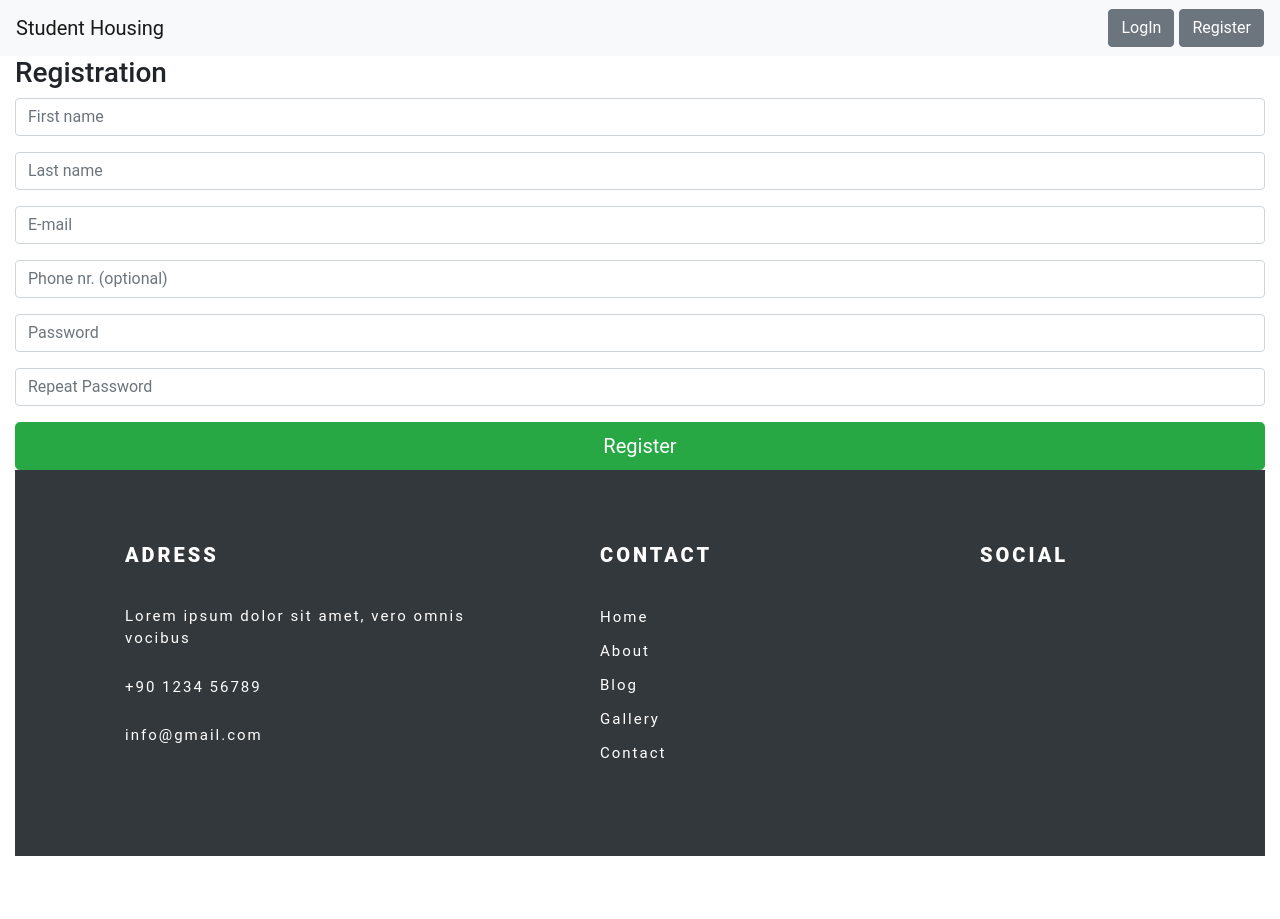
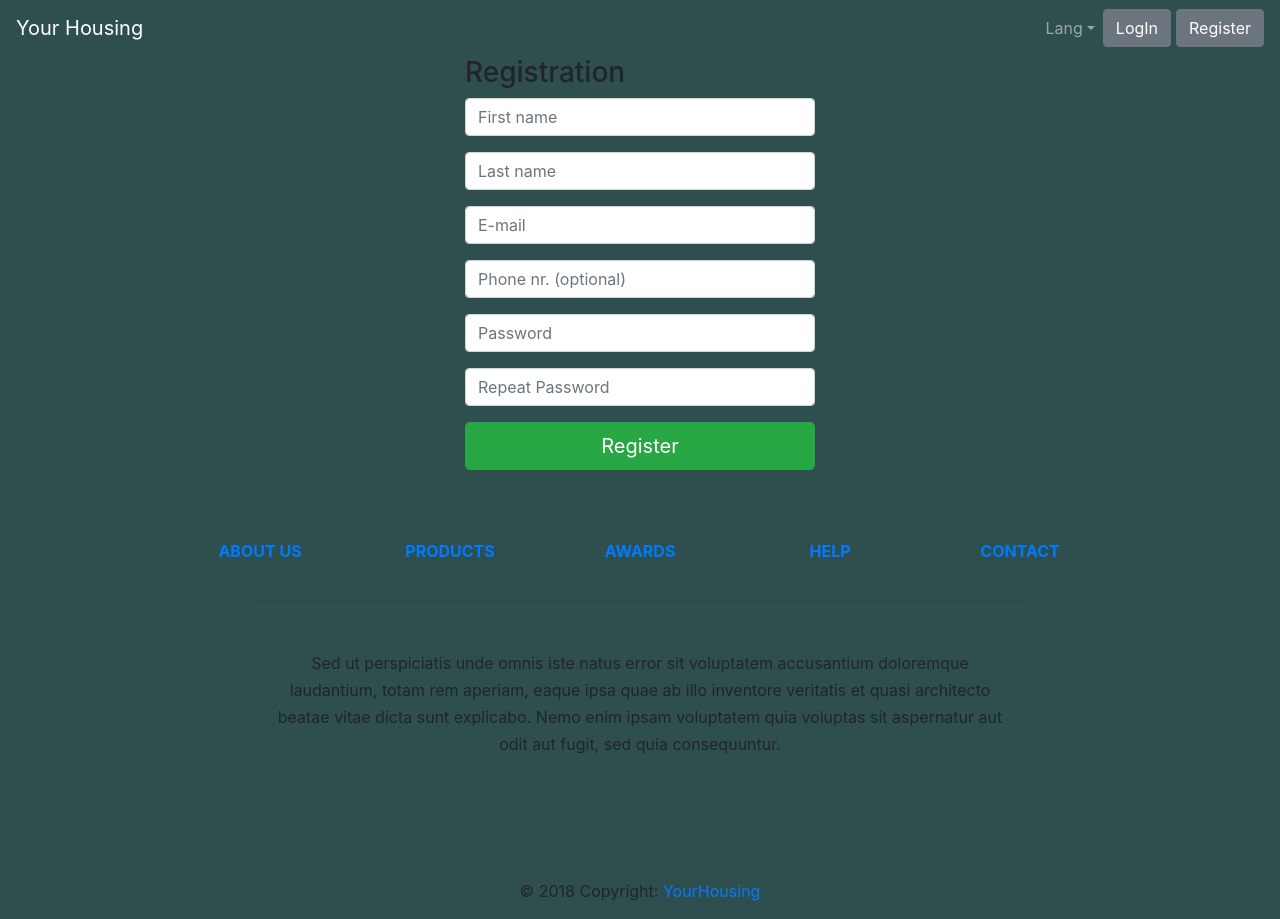
Before and after one commit to EddyKr/housing-app, a Vue app: page /#/register in a window 1280 px wide. Before the commit the page ends 856 px from the top, so only its background shows below. Built offline with nearby package versions, Linux system fonts and the light colour scheme.

Commit message:
login & regestration bootstrap fixed, changed footer & navbar. Background image still has to be solved

```diff
--- a/src/App.vue
+++ b/src/App.vue
@@ -1,12 +1,14 @@
 <template>
-<div>
+<div >
 <top-nav-bar/>
-<b-container fluid>
 
     <router-view/>
-    <my-footer/>
-</b-container>
+
+
+
+  <my-footer/>
 </div>
+
 </template>
 
 <script>
@@ -24,6 +26,7 @@
 </script>
 
 <style>
+
     #app {
         font-family: 'Avenir', Helvetica, Arial, sans-serif;
         -webkit-font-smoothing: antialiased;
--- /dev/null
+++ b/src/components/banner.vue
@@ -0,0 +1,87 @@
+<template>
+  <div id="divMN">
+    <b-carousel id="carousel1"
+                style="text-shadow: 1px 1px 2px #333;"
+                background="#ababab"
+                :interval="4000"
+                img-width="1024"
+                img-height="480"
+                v-model="slide"
+                @sliding-start="onSlideStart"
+                @sliding-end="onSlideEnd"
+    >
+
+      <!-- Text slides with image -->
+      <b-carousel-slide
+                        img-src="https://scontent-ams3-1.xx.fbcdn.net/v/t31.0-8/22550380_1686967227981165_3966190760440151229_o.jpg?_nc_cat=0&oh=0f0520f5ccb3c68e9db6c64ef236be46&oe=5B7827FC"
+
+      >
+      <div class="row fixed-top">
+      <b-container class="bv-example-row ">
+    <b-row class="text-center">
+        <b-col></b-col>
+        <b-col cols="8">
+
+          <h1>Welcome at YourHousing</h1>
+           <h4>Feel free to explore available listnings or post one yourself</h4>
+
+        </b-col>
+        <b-col></b-col>
+    </b-row>
+    <b-row class="text-center">
+        <b-col></b-col>
+        <b-col cols="8">
+
+          <input type="text" class="form-control"  placeholder="City/Address/etc..." >
+
+
+
+        </b-col>
+        <span class="input-group-addon">
+                        <b-button type="submit">
+                            Search
+                        </b-button>
+                    </span>
+        <b-col></b-col>
+    </b-row>
+</b-container>
+</div>
+
+
+
+
+
+
+</b-carousel-slide>
+
+
+    </b-carousel>
+
+
+
+  </div>
+</template>
+
+<script>
+export default {
+  data () {
+    return {
+      slide: 0,
+      sliding: null
+    }
+  },
+  methods: {
+    onSlideStart (slide) {
+      this.sliding = true
+    },
+    onSlideEnd (slide) {
+      this.sliding = false
+    }
+  }
+}
+</script>
+<!-- carousel-1.vue -->
+
+<style>
+
+</style>
--- a/src/components/footer.vue
+++ b/src/components/footer.vue
@@ -1,80 +1,122 @@
 <template>
-<footer>
-     <div class="container">
-       <div class="row">
 
-                <div class="col-lg-5 col-md-5 col-sm-4 col-xs-12">
-                    <ul class="adress">
-                         <span>Adress</span>
-                         <li>
-                            <p>Lorem ipsum dolor sit amet, vero omnis vocibus</p>
-                          </li>
+<!-- Footer -->
+<footer class="page-footer font-small indigo mt-4">
 
-                          <li>
-                            <p>+90 1234 56789</p>
-                          </li>
+  <!-- Footer Links -->
+  <div class="container">
 
-                          <li>
-                            <p>info@gmail.com</p>
-                          </li>
-                     </ul>
-                </div>
+    <!-- Grid row-->
+    <div class="row text-center d-flex justify-content-center pt-5 mb-3">
 
-                <div class="col-lg-4 col-md-4 col-sm-4 col-xs-12">
-                    <ul class="contact">
-                         <span>Contact</span>
-                         <li>
-                            <a href="#">Home</a>
-                          </li>
+      <!-- Grid column -->
+      <div class="col-md-2 mb-3">
+        <h6 class="text-uppercase font-weight-bold">
+          <a href="#!">About us</a>
+        </h6>
+      </div>
+      <!-- Grid column -->
 
-                          <li>
-                             <a href="#">About</a>
-                          </li>
+      <!-- Grid column -->
+      <div class="col-md-2 mb-3">
+        <h6 class="text-uppercase font-weight-bold">
+          <a href="#!">Products</a>
+        </h6>
+      </div>
+      <!-- Grid column -->
 
-                          <li>
-                            <a href="#">Blog</a>
-                          </li>
+      <!-- Grid column -->
+      <div class="col-md-2 mb-3">
+        <h6 class="text-uppercase font-weight-bold">
+          <a href="#!">Awards</a>
+        </h6>
+      </div>
+      <!-- Grid column -->
 
-                          <li>
-                             <a href="#">Gallery </a>
-                          </li>
+      <!-- Grid column -->
+      <div class="col-md-2 mb-3">
+        <h6 class="text-uppercase font-weight-bold">
+          <a href="#!">Help</a>
+        </h6>
+      </div>
+      <!-- Grid column -->
 
-                          <li>
-                            <a href="#">Contact</a>
-                         </li>
-                    </ul>
-                </div>
+      <!-- Grid column -->
+      <div class="col-md-2 mb-3">
+        <h6 class="text-uppercase font-weight-bold">
+          <a href="#!">Contact</a>
+        </h6>
+      </div>
+      <!-- Grid column -->
 
-                <div class="col-lg-3 col-md-3 col-sm-4 col-xs-12">
-                   <ul class="social">
-                              <span>Social</span>
-                               <li>
-                                    <a href="#"><i class="fa fa-facebook fa-2x"></i></a>
-                               </li>
+    </div>
+    <!-- Grid row-->
+    <hr class="rgba-white-light" style="margin: 0 15%;">
 
-                               <li>
-                                    <a href="#"><i class="fa fa-github fa-2x"></i></a>
-                               </li>
+    <!-- Grid row-->
+    <div class="row d-flex text-center justify-content-center mb-md-0 mb-4">
 
-                               <li>
-                                    <a href="#"><i class="fa fa-linkedin fa-2x"></i></a>
-                               </li>
+      <!-- Grid column -->
+      <div class="col-md-8 col-12 mt-5">
+        <p style="line-height: 1.7rem">Sed ut perspiciatis unde omnis iste natus error sit voluptatem accusantium doloremque laudantium, totam rem aperiam, eaque ipsa quae ab illo inventore veritatis et quasi architecto beatae vitae dicta sunt explicabo. Nemo enim ipsam voluptatem quia voluptas sit aspernatur aut odit aut fugit, sed quia consequuntur.</p>
+      </div>
+      <!-- Grid column -->
 
-                               <li>
-                                    <a href="#"><i class="fa fa-tumblr fa-2x"></i></a>
-                               </li>
+    </div>
+    <!-- Grid row-->
+    <hr class="clearfix d-md-none rgba-white-light" style="margin: 10% 15% 5%;">
 
-                               <li>
-                                    <a href="#"><i class="fa fa-google-plus fa-2x"></i></a>
-                              </li>
+    <!-- Grid row-->
+    <div class="row pb-3">
 
-                     </ul>
-                </div>
+      <!-- Grid column -->
+      <div class="col-md-12">
 
+        <div class="mb-5 flex-center">
 
-           </div>
+          <!-- Facebook -->
+          <a class="fb-ic">
+            <i class="fa fa-facebook fa-lg white-text mr-md-4"> </i>
+          </a>
+          <!-- Twitter -->
+          <a class="tw-ic">
+            <i class="fa fa-twitter fa-lg white-text mr-md-4"> </i>
+          </a>
+          <!-- Google +-->
+          <a class="gplus-ic">
+            <i class="fa fa-google-plus fa-lg white-text mr-md-4"> </i>
+          </a>
+          <!--Linkedin -->
+          <a class="li-ic">
+            <i class="fa fa-linkedin fa-lg white-text mr-md-4"> </i>
+          </a>
+          <!--Instagram-->
+          <a class="ins-ic">
+            <i class="fa fa-instagram fa-lg white-text mr-md-4"> </i>
+          </a>
+          <!--Pinterest-->
+          <a class="pin-ic">
+            <i class="fa fa-pinterest fa-lg white-text"> </i>
+          </a>
+
         </div>
-    </footer>
+
+      </div>
+      <!-- Grid column -->
+
+    </div>
+    <!-- Grid row-->
+
+  </div>
+  <!-- Footer Links -->
+
+  <!-- Copyright -->
+  <div class="footer-copyright text-center py-3">© 2018 Copyright:
+    <a href="https://mdbootstrap.com/bootstrap-tutorial/"> YourHousing</a>
+  </div>
+  <!-- Copyright -->
+
+</footer>
 </template>
 
 <script>
@@ -83,48 +125,5 @@ export default {
 }
 </script>
 <style>
-body{
-    font-family:Roboto;
-}
 
-footer{
-     background-color: #33383c;
-     padding:70px 0px;
-}
-
-footer ul li{
-    padding:5px 0px;
-}
-
-.adress span , .contact span , .social span{
-   color: #FFF;
-   font-weight: 800;
-   padding-bottom: 10px;
-   margin-bottom: 20px;
-   display: block;
-   text-transform: uppercase;
-   font-size: 20px;
-   letter-spacing: 3px;
-}
-
-.adress li p , .contact li a , .social li a{
-    color:#FFF;
-    letter-spacing: 2px;
-    text-decoration:none;
-    font-size:15px;
-}
-
-.social li{
-    float:left;
-}
-
-.adress , .contact , .social {
-    list-style: none;
-}
-
-.fa{
-    color:#9c9c9c;
-    margin-right: 15px;
-    font-size:14px;
-}
 </style>
--- a/src/components/top-navbar.vue
+++ b/src/components/top-navbar.vue
@@ -1,26 +1,41 @@
 <template>
-      <b-navbar toggleable="md" type="light" variant="light">
+
+<b-navbar toggleable="md" type="dark" variant="info">
+
   <b-navbar-toggle target="nav_collapse"></b-navbar-toggle>
 
-        <b-navbar-brand href="/">Student Housing</b-navbar-brand>
+    <b-navbar-brand href="/">Your Housing</b-navbar-brand>
+
 
   <b-collapse is-nav id="nav_collapse">
 
     <b-navbar-nav>
+      <b-nav-item href="#"></b-nav-item>
+      <b-nav-item href="#" disabled></b-nav-item>
     </b-navbar-nav>
 
     <!-- Right aligned nav items -->
     <b-navbar-nav class="ml-auto">
-                <b-btn-toolbar>
 
+      <b-nav-item-dropdown text="Lang" right>
+        <b-dropdown-item href="#">EN</b-dropdown-item>
+        <b-dropdown-item href="#">ES</b-dropdown-item>
+        <b-dropdown-item href="#">RU</b-dropdown-item>
+        <b-dropdown-item href="#">FA</b-dropdown-item>
+      </b-nav-item-dropdown>
+
+      <b-nav-form>
            <li><router-link to="Login" tag="b-button" style="margin-right:5px;">LogIn</router-link></li>
            <li><router-link to="Register" tag="b-button">Register</router-link></li>
+      </b-nav-form>
 
-            </b-btn-toolbar>
     </b-navbar-nav>
 
   </b-collapse>
 </b-navbar>
+
+
+
 </template>
 <script>
 export default {
@@ -30,5 +45,13 @@ export default {
 </script>
 
 <style>
+.navbar{
+       background: #00000000  !important;
+}
+
+
+body {
+    background-color: DarkSlateGray   ;
+}
 
 </style>
--- a/src/views/Home.vue
+++ b/src/views/Home.vue
@@ -1,11 +1,17 @@
 <template>
-
+<my-banner />
 </template>
 
 <script>
 // @ is an alias to /src
 
-export default {
-  name: 'home'
-}
+    import 'bootstrap/dist/css/bootstrap.css'
+    import 'bootstrap-vue/dist/bootstrap-vue.css'
+    import MyBanner from '@/components/banner.vue'
+
+    export default {
+        components:{
+            MyBanner
+        }
+    }
 </script>
--- a/src/views/Login.vue
+++ b/src/views/Login.vue
@@ -1,10 +1,20 @@
 <template>
-<div id="login">
-			  	<div class="panel-heading">
-			    	<h3 class="panel-title">Please Log In</h3>
-			 	</div>
-			  	<div class="panel-body">
-			    	<form accept-charset="UTF-8" role="form">
+
+<b-container class="bv-example-row">
+
+
+    <!-- Columns start at 50% wide on mobile and bump up to 33.3% wide on desktop -->
+    <b-row>
+        <b-col cols="6" md="4"></b-col>
+        <b-col cols="6" md="4">	</b-col>
+        <b-col cols="6" md="4"></b-col>
+    </b-row>
+	    <b-row>
+        <b-col cols="6" md="4"></b-col>
+        <b-col cols="6" md="4">
+
+			<h3 class="panel-title">Please Log In</h3>
+				<form accept-charset="UTF-8" role="form">
                     <fieldset>
 			    	  	<div class="form-group">
 			    		    <input class="form-control" placeholder="E-mail" name="email" type="text">
@@ -20,8 +30,20 @@
 			    		<input class="btn btn-lg btn-success btn-block" type="submit" value="Login">
 			    	</fieldset>
 			      	</form>
-			    </div>
-</div>
+
+
+					  </b-col>
+        <b-col cols="6" md="4"></b-col>
+    </b-row>
+
+
+
+</b-container>
+
+
+
+
+
 </template>
 
 <script>
--- a/src/views/Register.vue
+++ b/src/views/Register.vue
@@ -1,9 +1,20 @@
 <template>
-  <div id="register">
-			  	<div class="panel-heading">
-			    	<h3 class="panel-title">Registration</h3>
-			 	</div>
-			  	<div class="panel-body">
+
+<b-container class="bv-example-row">
+
+
+    <!-- Columns start at 50% wide on mobile and bump up to 33.3% wide on desktop -->
+    <b-row>
+        <b-col cols="6" md="4"></b-col>
+        <b-col cols="6" md="4">	</b-col>
+        <b-col cols="6" md="4"></b-col>
+    </b-row>
+	    <b-row>
+        <b-col cols="6" md="4"></b-col>
+        <b-col cols="6" md="4">
+
+		<h3 class="panel-title">Registration</h3>
+
 			    	<form accept-charset="UTF-8" role="form">
                     <fieldset>
                       <div class="form-group">
@@ -27,8 +38,21 @@
 			    		<input class="btn btn-lg btn-success btn-block" type="submit" value="Register">
 			    	</fieldset>
 			      	</form>
-			    </div>
-</div>
+
+
+					  </b-col>
+        <b-col cols="6" md="4"></b-col>
+    </b-row>
+
+
+
+</b-container>
+
+
+
+
+
+
 </template>
 <script>
 export default {
```
Also changed, not shown: src/assets/ayo.jpg (added), src/assets/enter.jpg (added). Lines whose indentation alone changed are shown as unchanged.
